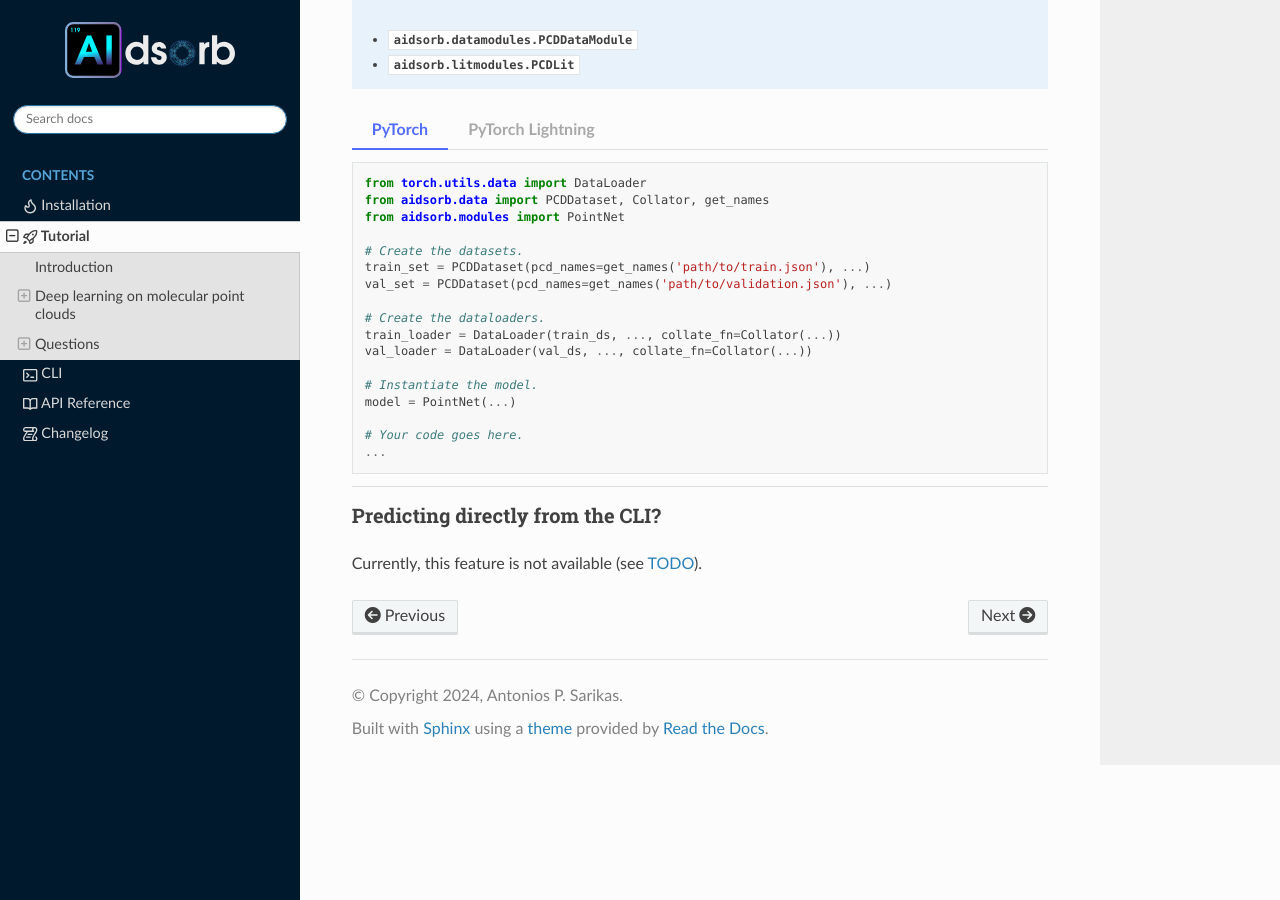
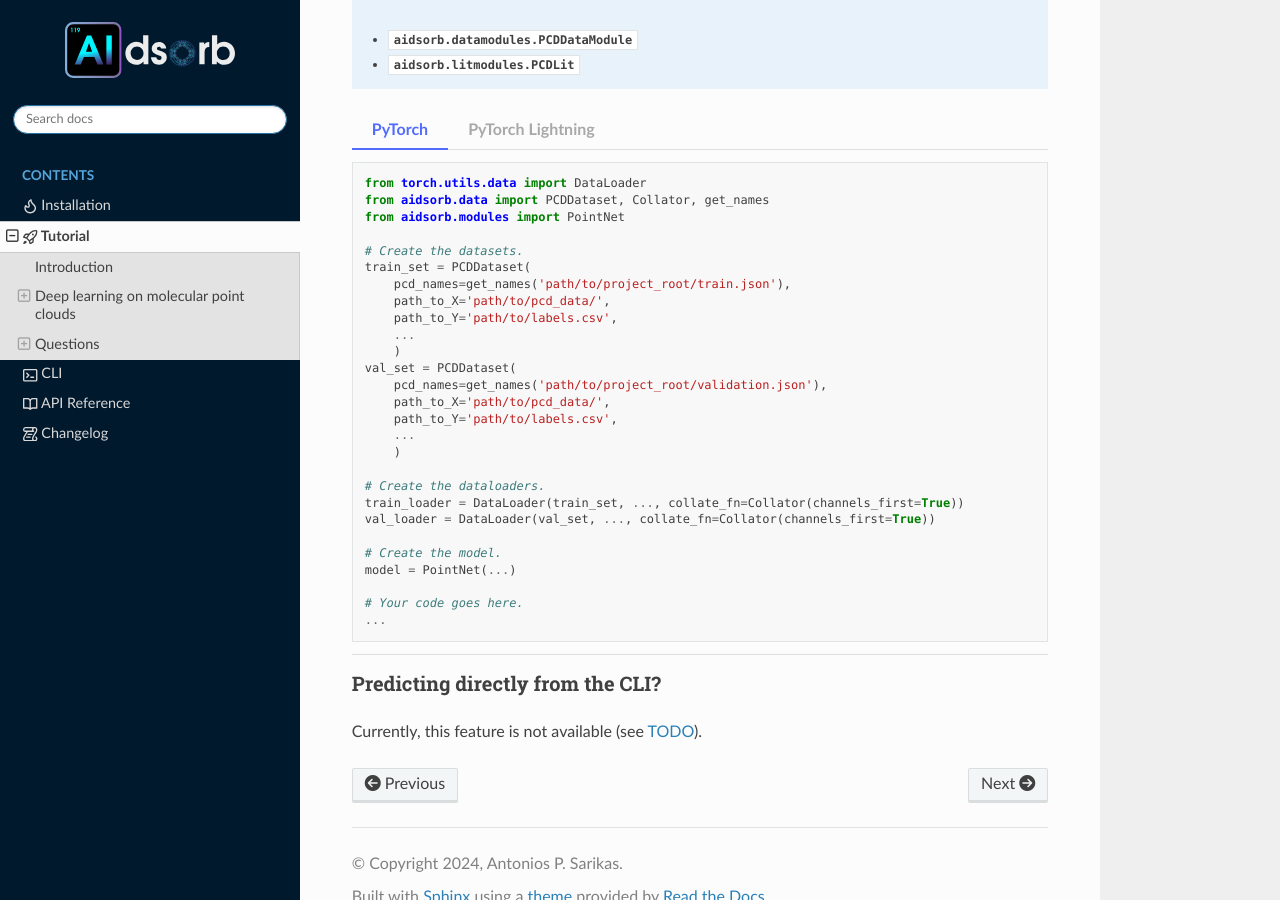
Before and after one commit to adosar/aidsorb, a Sphinx documentation site: the page built from docs/source/tutorial.rst, in a window 1280 px wide and 900 px high, scrolled down 3281 px. Built offline with Sphinx 7.4.7 and the Read the Docs theme 3.1.0, drawn with Linux system fonts in a browser that asks for light colours; nearby versions of some CDN libraries; pages that are not in the unit, such as notebooks, are missing from menus; the version number could not be read and is left out.

Commit message:
docs(tutorial): improve snippets for usage without the CLI

```diff
--- a/docs/source/tutorial.rst
+++ b/docs/source/tutorial.rst
@@ -260,14 +260,24 @@ Of course! Although you are encouraged to use the :doc:`cli`, you can also use
             from aidsorb.modules import PointNet
 
             # Create the datasets.
-            train_set = PCDDataset(pcd_names=get_names('path/to/train.json'), ...)
-            val_set = PCDDataset(pcd_names=get_names('path/to/validation.json'), ...)
+            train_set = PCDDataset(
+                pcd_names=get_names('path/to/project_root/train.json'),
+                path_to_X='path/to/pcd_data/',
+                path_to_Y='path/to/labels.csv',
+                ...
+                )
+            val_set = PCDDataset(
+                pcd_names=get_names('path/to/project_root/validation.json'),
+                path_to_X='path/to/pcd_data/',
+                path_to_Y='path/to/labels.csv',
+                ...
+                )
 
             # Create the dataloaders.
-            train_loader = DataLoader(train_ds, ..., collate_fn=Collator(...))
-            val_loader = DataLoader(val_ds, ..., collate_fn=Collator(...))
+            train_loader = DataLoader(train_set, ..., collate_fn=Collator(channels_first=True))
+            val_loader = DataLoader(val_set, ..., collate_fn=Collator(channels_first=True))
 
-            # Instantiate the model.
+            # Create the model.
             model = PointNet(...)
 
             # Your code goes here.
@@ -283,17 +293,18 @@ Of course! Although you are encouraged to use the :doc:`cli`, you can also use
             from aidsorb.modules import PointNet
             from aidsorb.litmodules import PCDLit
 
-            # Instantiate the datamodule.
+            # Create the datamodule.
             dm = PCDDataModule(
                 path_to_X='path/to/pcd_data',
+                path_to_Y='path/to/labels.csv',
                 ...,
-                config_dataloaders=dict(collate_fn=Collator(...)),
+                config_dataloaders=dict(collate_fn=Collator(channels_first=True), ...),
                 )
 
-            # Instantiate the litmodel.
+            # Create the litmodel.
             litmodel = PCDLit(model=PointNet(...), ...)
 
-            # Instantiate the trainer.
+            # Create the trainer.
             trainer = L.Trainer(...)
 
             # Your code goes here.
```
